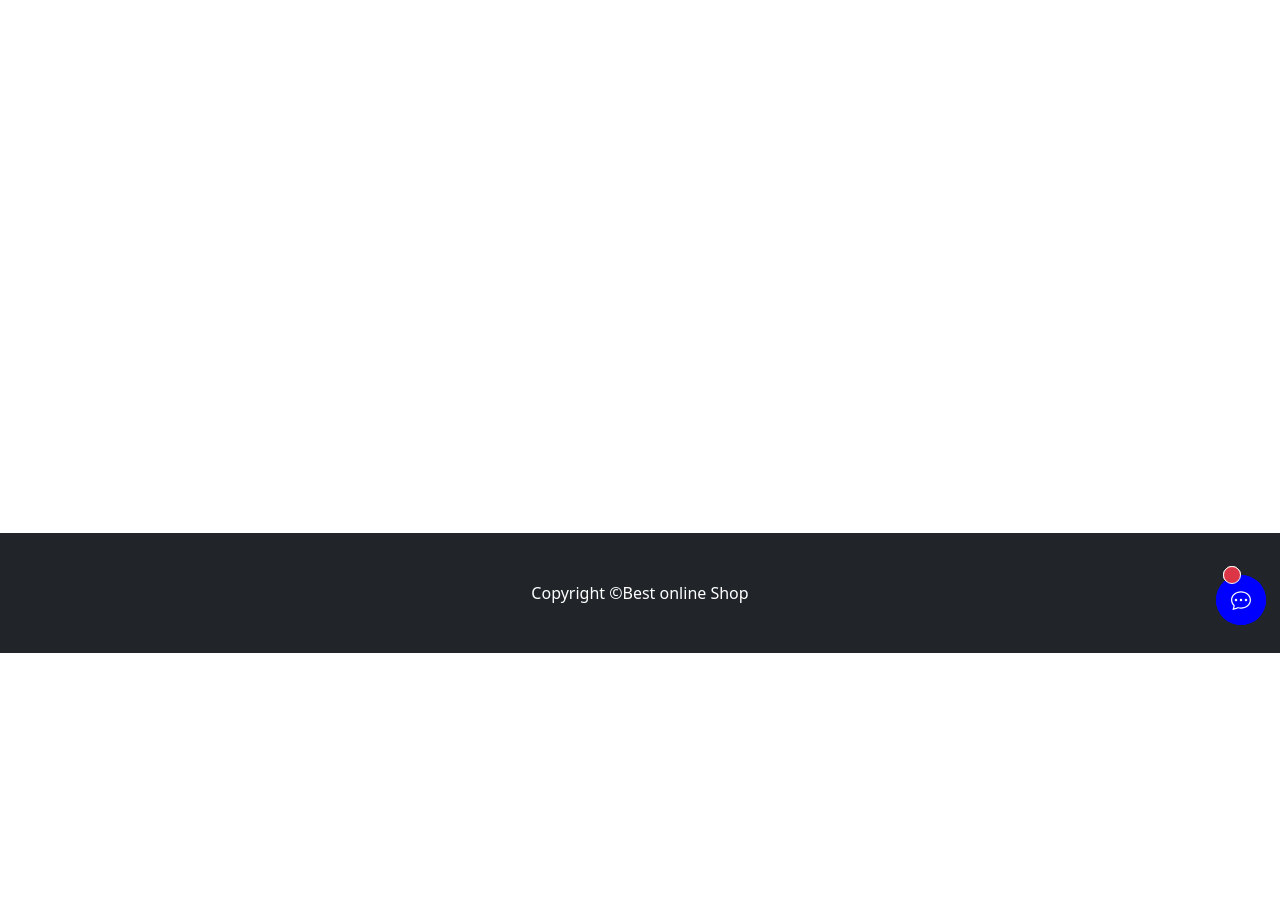
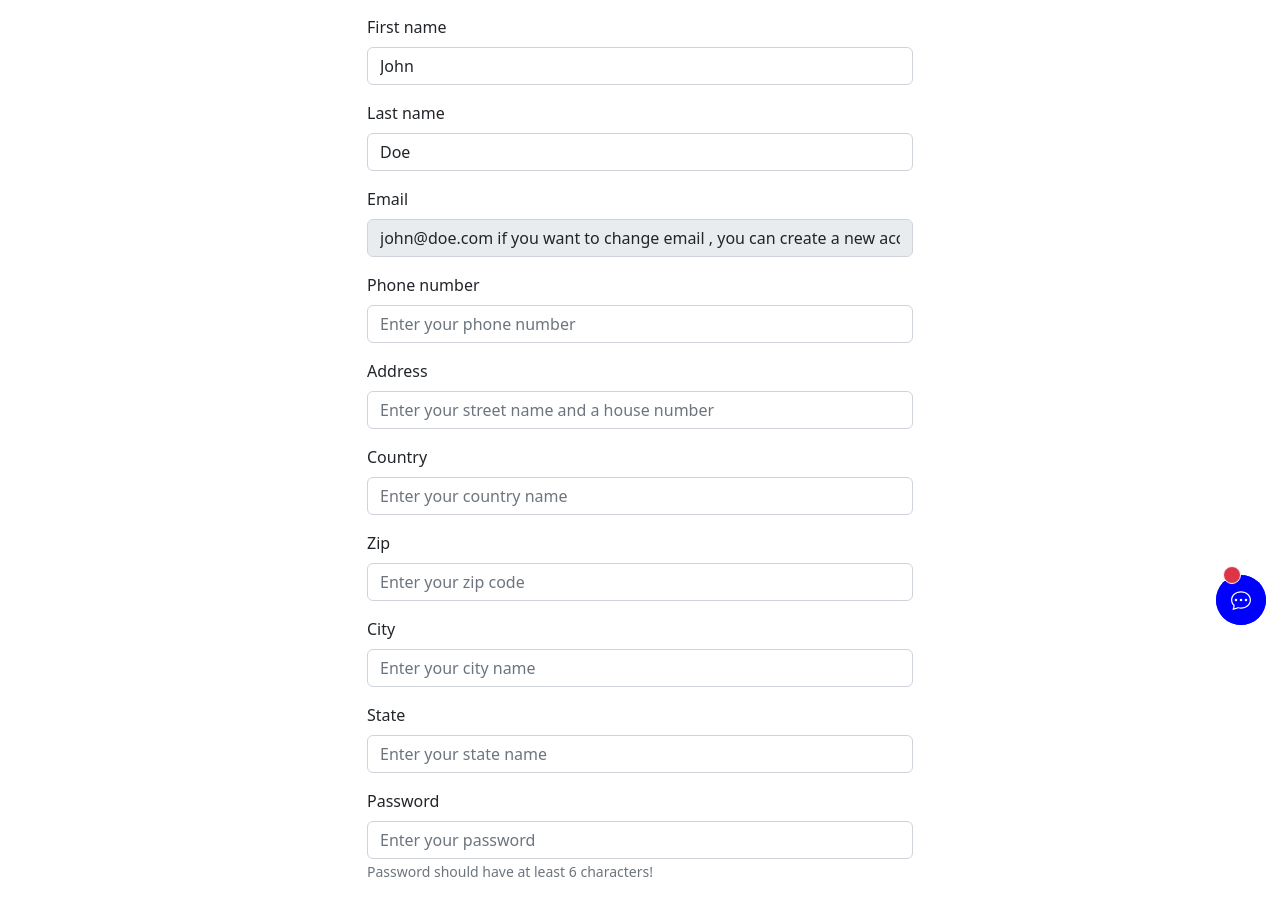
Before and after one commit to shahriarlimon/e-commerce-frontend, a React (Create React App) app: page /user in a window 1280 px wide. Shown: the part 145-1042 px from the top of the page. Before the commit the page ends 800 px from the top, so only its background shows below. Built offline with nearby package versions, Linux system fonts and the light colour scheme.

Commit message:
user page has been created

```diff
--- a/src/pages/user/UserProfilePage.js
+++ b/src/pages/user/UserProfilePage.js
@@ -1,10 +1,125 @@
-import React from 'react';
+import React, { useState } from 'react';
+import { Alert, Button, Col, Container, Form, Row, Spinner } from 'react-bootstrap';
+import { Link } from 'react-router-dom';
 
 const UserProfilePage = () => {
+    const [validated, setValidated] = useState(false);
+
+    const handleSubmit = (event) => {
+        const form = event.currentTarget;
+        if (form.checkValidity() === false) {
+            event.preventDefault();
+            event.stopPropagation();
+        }
+
+        setValidated(true);
+    };
+
     return (
-        <div>
-            this is user profile page
-        </div>
+        <Container style={{ marginBottom: "140px" }}>
+            <Row className='mt-5 justify-content-md-center'>
+                <Col md={6}>
+                    <h1>User Profile </h1>
+                    <Form noValidate validated={validated} onSubmit={handleSubmit}>
+
+                        <Form.Group className='mb-3' controlId="formBasicFirstName">
+                            <Form.Label>First name</Form.Label>
+                            <Form.Control
+                                required
+                                type="text"
+                                name='firstName'
+                                defaultValue={"John"}
+
+                            />
+                            <Form.Control.Feedback type='invalid'>Please enter your first name!</Form.Control.Feedback>
+                        </Form.Group>
+                        <Form.Group className='mb-3' controlId="formBasicLastName">
+                            <Form.Label>Last name</Form.Label>
+                            <Form.Control
+                                required
+                                type="text"
+                                name='lastName'
+                                defaultValue={"Doe"}
+                            />
+                            <Form.Control.Feedback type='invalid'>Please enter your last name!</Form.Control.Feedback>
+                        </Form.Group>
+                        <Form.Group className='mb-3' controlId="formBasicEmail">
+                            <Form.Label>Email</Form.Label>
+                            <Form.Control
+                                disabled
+                                type="email"
+                                value={"john@doe.com if you want to change email , you can create a new account with new email"}
+
+                            />
+                        </Form.Group>
+                        <Form.Group className='mb-3' controlId="formBasicEmail">
+                            <Form.Label>Phone number</Form.Label>
+                            <Form.Control
+
+                                placeholder='Enter your phone number'
+                                defaultValue={""}
+                            />
+                        </Form.Group>
+                        <Form.Group className='mb-3' controlId="formBasicEmail">
+                            <Form.Label>Address</Form.Label>
+                            <Form.Control
+
+                                placeholder='Enter your street name and a house number'
+                                defaultValue={""}
+                            />
+                        </Form.Group>
+                        <Form.Group className='mb-3' controlId="formBasicEmail">
+                            <Form.Label>Country</Form.Label>
+                            <Form.Control
+
+                                placeholder='Enter your country name'
+                                defaultValue={""}
+                            />
+                        </Form.Group>
+                        <Form.Group className='mb-3' controlId="formBasicEmail">
+                            <Form.Label>Zip</Form.Label>
+                            <Form.Control
+
+                                placeholder='Enter your zip code'
+                                defaultValue={""}
+                            />
+                        </Form.Group>
+                        <Form.Group className='mb-3' controlId="formBasicEmail">
+                            <Form.Label>City</Form.Label>
+                            <Form.Control
+
+                                placeholder='Enter your city name'
+                                defaultValue={""}
+                            />
+                        </Form.Group>
+                        <Form.Group className='mb-3' controlId="formBasicEmail">
+                            <Form.Label>State</Form.Label>
+                            <Form.Control
+
+                                placeholder='Enter your state name'
+                                defaultValue={""}
+                            />
+                        </Form.Group>
+                        <Form.Group className='mb-3' controlId="formBasicPassword">
+                            <Form.Label>Password</Form.Label>
+                            <Form.Control
+                                required
+                                type="password"
+                                name='password'
+                                placeholder="Enter your password"
+
+                            />
+                            <Form.Control.Feedback type='invalid'>Password enter a valid password!</Form.Control.Feedback>
+                            <Form.Text className='text-muted'>Password should have at least 6 characters!</Form.Text>
+                        </Form.Group>
+                        <Button variant='primary' type="submit">
+                            Update</Button>
+                        <Alert show={true} variant='danger'>User with that email already exists!</Alert>
+                        <Alert show={true} variant='info'>User has been updated!</Alert>
+                    </Form>
+                </Col>
+            </Row>
+        </Container>
     );
 };
 
```
